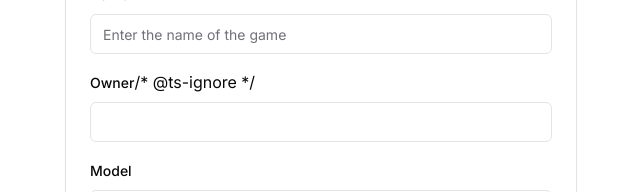
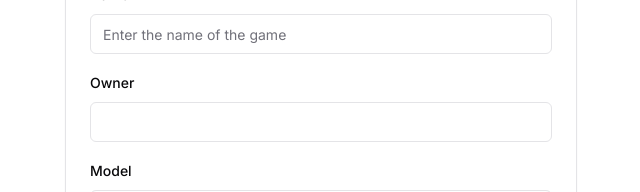
Before and after one commit to jacobhq/pong, a Next.js app in the folder web/: page /game/new in a window 1280 px wide. Shown: the part 301-493 px from the top of the page, without its empty margins (319-959 px from the left). Built offline with nearby package versions, Linux system fonts and the light colour scheme; no server answers.

Commit message:
ts ignore again

```diff
--- a/web/components/game-builder.tsx
+++ b/web/components/game-builder.tsx
@@ -24,7 +24,7 @@ export async function GameBuilder() {
           </div>
           <div className="space-y-2">
             <Label htmlFor="owner">Owner</Label>
-            /* @ts-ignore */
+            {/* @ts-ignore */}
             <Input id="owner" value={session?.user?.email || ""} readOnly />
           </div>
           <div className="space-y-2">
```
